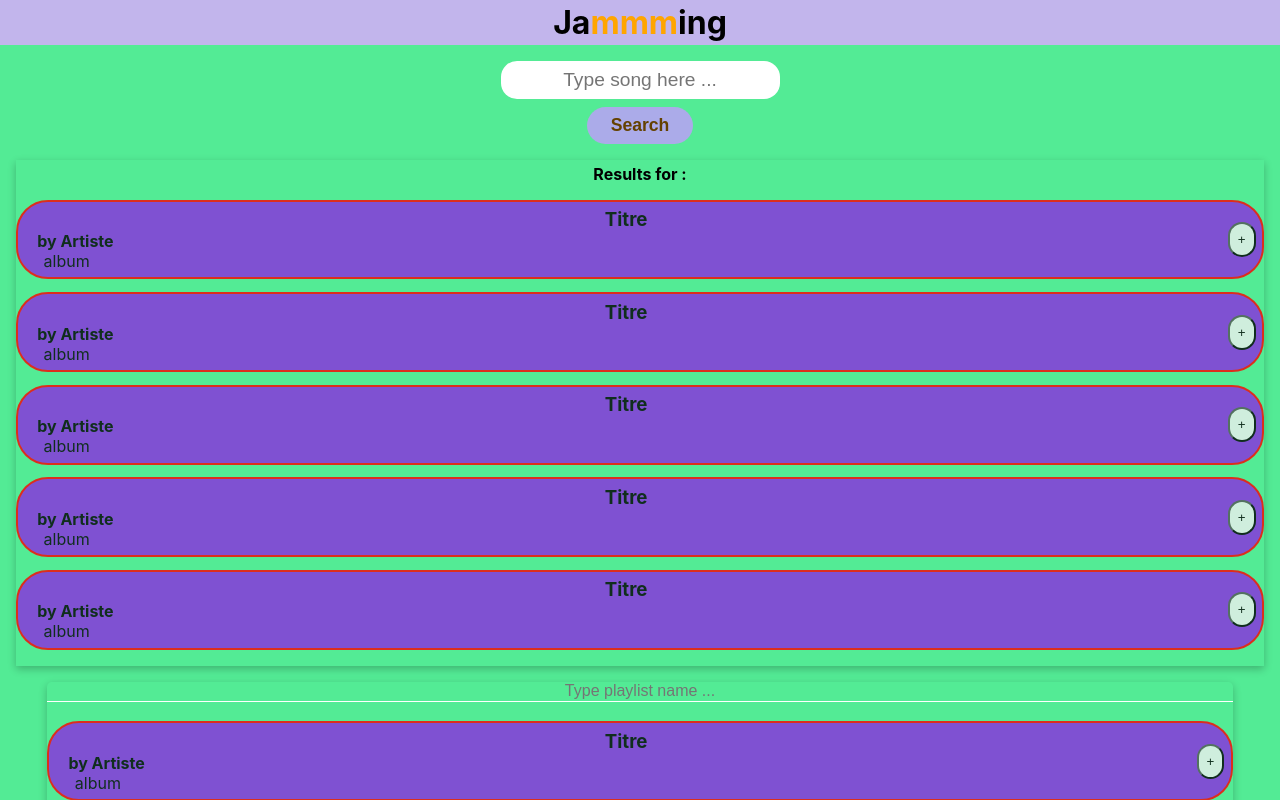
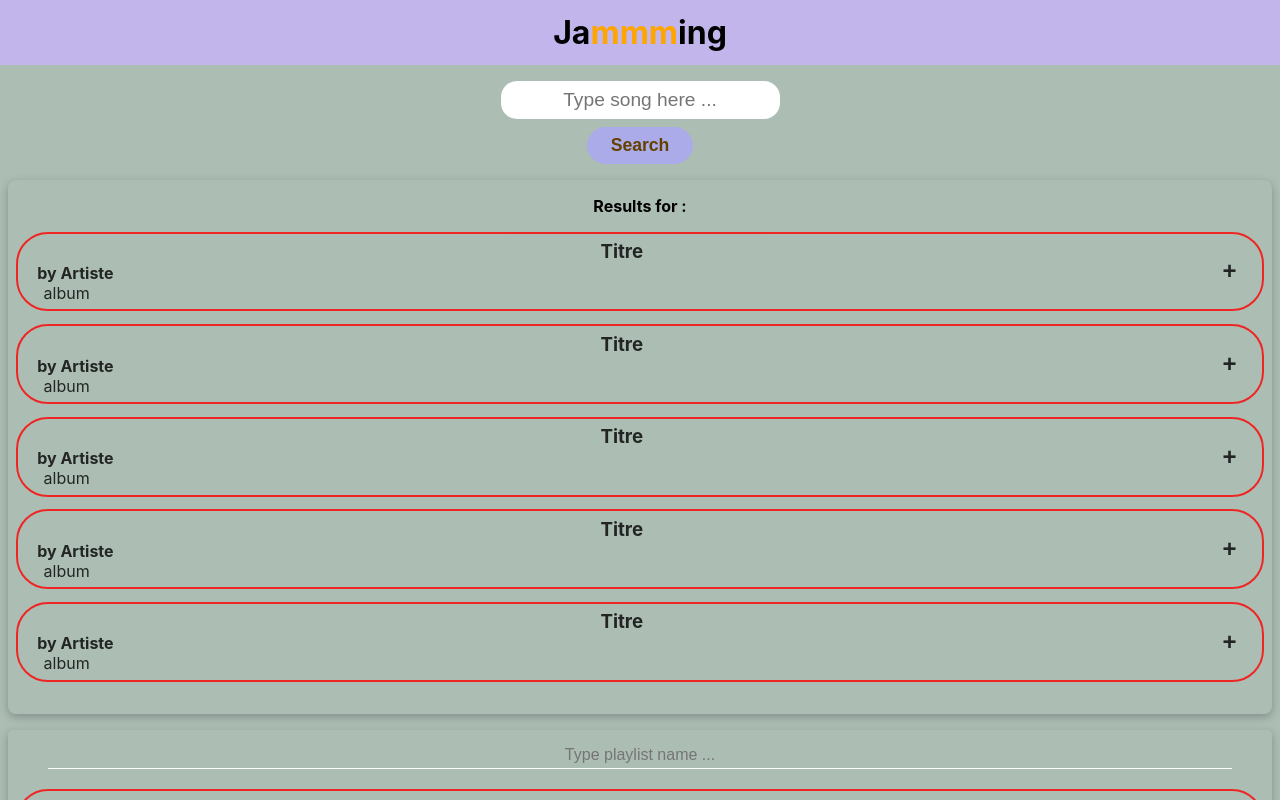
Before and after one commit to wilaxx/jammming, a React (Create React App) app: page / in a window 1280 px wide. Shown: the top 800 px of the page. Built offline with nearby package versions, Linux system fonts and the light colour scheme.

Commit message:
Finish style 99%

```diff
--- a/src/App.css
+++ b/src/App.css
@@ -3,7 +3,7 @@
   flex-direction: column;
   justify-content: space-around;
   /* gap: 1rem; */
-  background-color: rgb(83, 235, 149);
+  background-color: rgba(106, 137, 119, 0.552);
 }
 
 
@@ -15,7 +15,7 @@
   /* text-align: center; */
   font-size: 1rem;
   background-color: rgb(194, 181, 236);
-  padding: 0.2rem;
+  padding: 0.8rem;
 
 }
 
@@ -27,7 +27,12 @@
   display: flex;
   flex-direction: column;
   gap: 1rem;
-  margin-top: 1rem;
+  margin: 1rem 0;
+
+}
+
+.App-yellow {
+  /* background-color: yellow; */
 }
 
 .App-results {
@@ -35,5 +40,10 @@
   flex-direction: column;
   gap: 1rem;
   justify-content: space-around;
-  padding: 0 1rem;
+  padding: 0 0.5rem;
 }
+
+.App-results > * {
+  border-radius: 0.5rem;
+  padding: 1rem 0.5rem;
+}
--- a/src/App.js
+++ b/src/App.js
@@ -37,7 +37,7 @@ function App() {
     }];
 
 
-
+  const classnamesArray = ["App-search App-yellow"];
   return (
     <div className="App">
 
@@ -45,7 +45,7 @@ function App() {
         <h1>Ja<span>mmm</span>ing</h1>
       </header>
 
-      <div className="App-search">
+       <div className={classnamesArray}>
           <SearchBar />
 
           <div className="App-results">
--- a/src/Components/Playlist/Playlist.css
+++ b/src/Components/Playlist/Playlist.css
@@ -1,6 +1,6 @@
 .Playlist {
-    width: 95%;
-    align-self: center;
+    /* width: 95%; */
+    /* align-self: center; */
     display: flex;
     flex-direction: column;
     justify-content: center;
@@ -10,7 +10,6 @@
     /* padding: 1rem 1.5rem; */
     border-radius: 0.3rem;
     min-height: 40vh;
-    background-color: ;
 }
 
 .Playlist input {
@@ -20,7 +19,8 @@
     text-align: center;
     border-bottom: 1px solid white;
     outline: 0;
-    padding-bottom: 0.1rem;
+    margin: 0 2rem;
+    padding-bottom: 0.3rem;
 }
 
 .Playlist > button {
--- a/src/Components/Playlist/Playlist.js
+++ b/src/Components/Playlist/Playlist.js
@@ -14,7 +14,7 @@ function Playlist() {
 
       <Tracklist />
 
-      <button className="button">
+      <button>
         Save To Spotify
       </button>
     </div>
--- a/src/Components/SearchResults/SearchResults.css
+++ b/src/Components/SearchResults/SearchResults.css
@@ -1,6 +1,5 @@
 .SearchResults {
     box-shadow: rgba(0, 0, 0, 0.24) 0px 3px 8px;
-    padding-top: 0.2rem;
 
 }
 
--- a/src/Components/Track/Track.css
+++ b/src/Components/Track/Track.css
@@ -1,13 +1,13 @@
 .Track {
     display: flex;
+    align-items: center;
     border: 2px solid red;
     border-radius: 2rem;
-    background-color: blueviolet;
     padding: 0.4rem;
 }
 
 .content-track {
-    width: 100%;
+    flex-grow: 1;
     display: flex;
     flex-direction: column;
 }
@@ -25,8 +25,13 @@ p {
 }
 
 .Track button {
-    border-radius: 1rem;
-    padding: 0.5rem;
-    align-self: center;
+    border-radius: 100%;
+    padding: 0.2rem;
+    background-color: transparent;
     justify-self: flex-end;
+    align-self: base;
+    font-weight: bold;
+    font-size: 1.5rem;
+    border-style: none;
+    margin-right: 1rem;
 }
```
